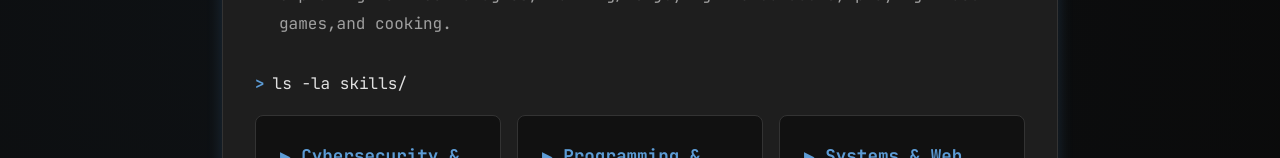
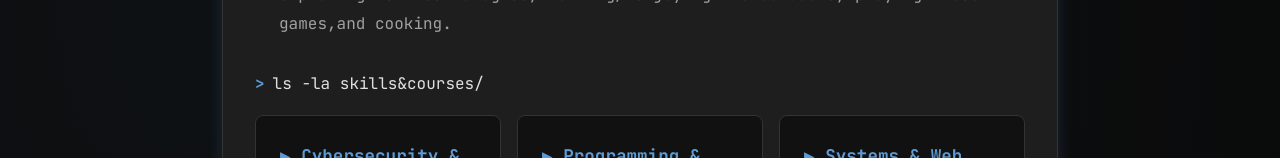
Before and after one commit to alexlonon75/blog-portfolio, a React (Create React App) app in the folder client/: page /about in a window 1280 px wide. Shown: the part 642-800 px from the top of the page. Built offline with nearby package versions, Linux system fonts and the light colour scheme; no server answers.

Commit message:
Update About.jsx

```diff
--- a/client/src/components/About/About.jsx
+++ b/client/src/components/About/About.jsx
@@ -246,7 +246,7 @@ const About = () => {
           </CommandOutput>
 
           <CommandLine>
-            <span style={{ color: '#e0e0e0' }}>ls -la skills/</span>
+            <span style={{ color: '#e0e0e0' }}>ls -la skills&courses/</span>
           </CommandLine>
           <SkillsGrid>
             <SkillCategory>
```
